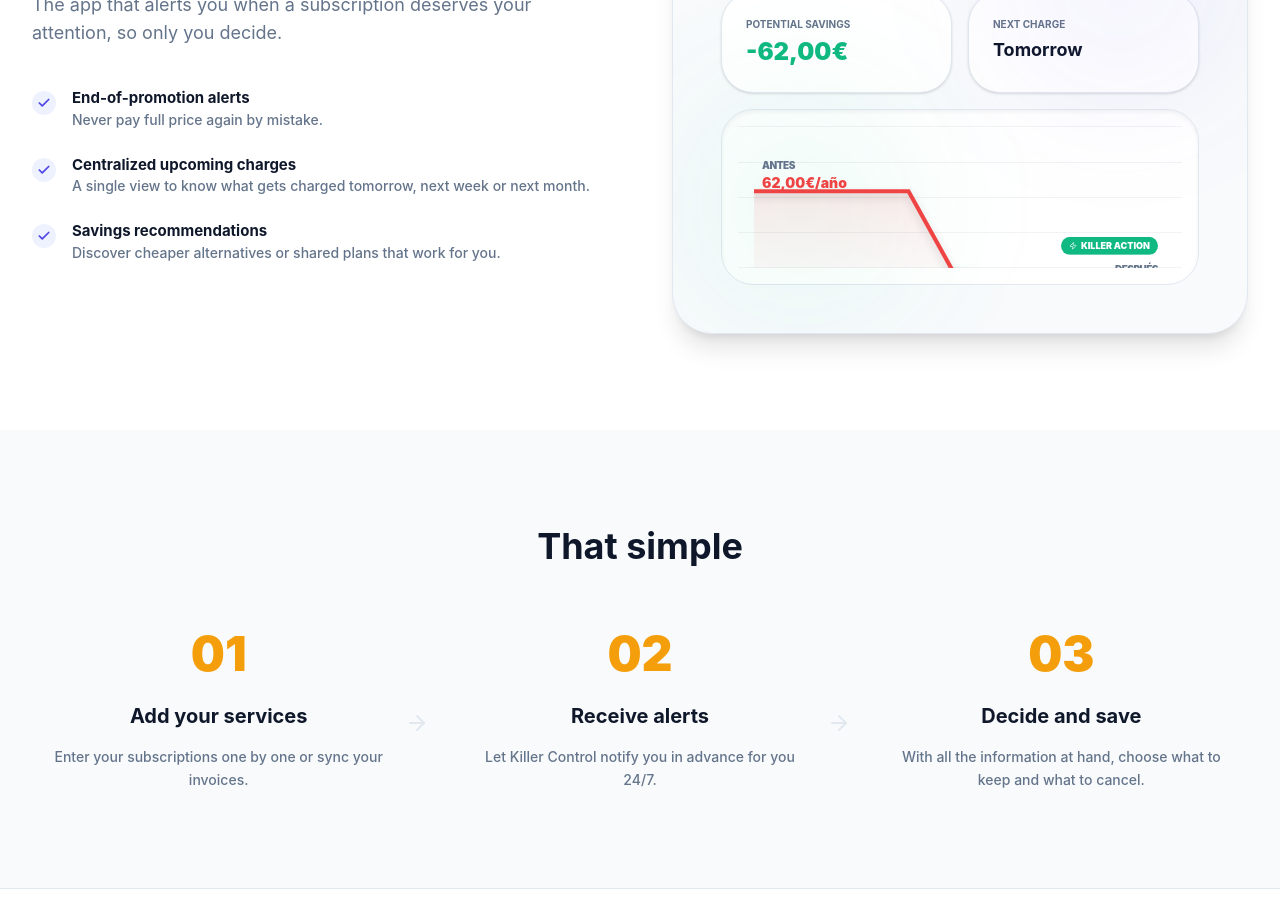
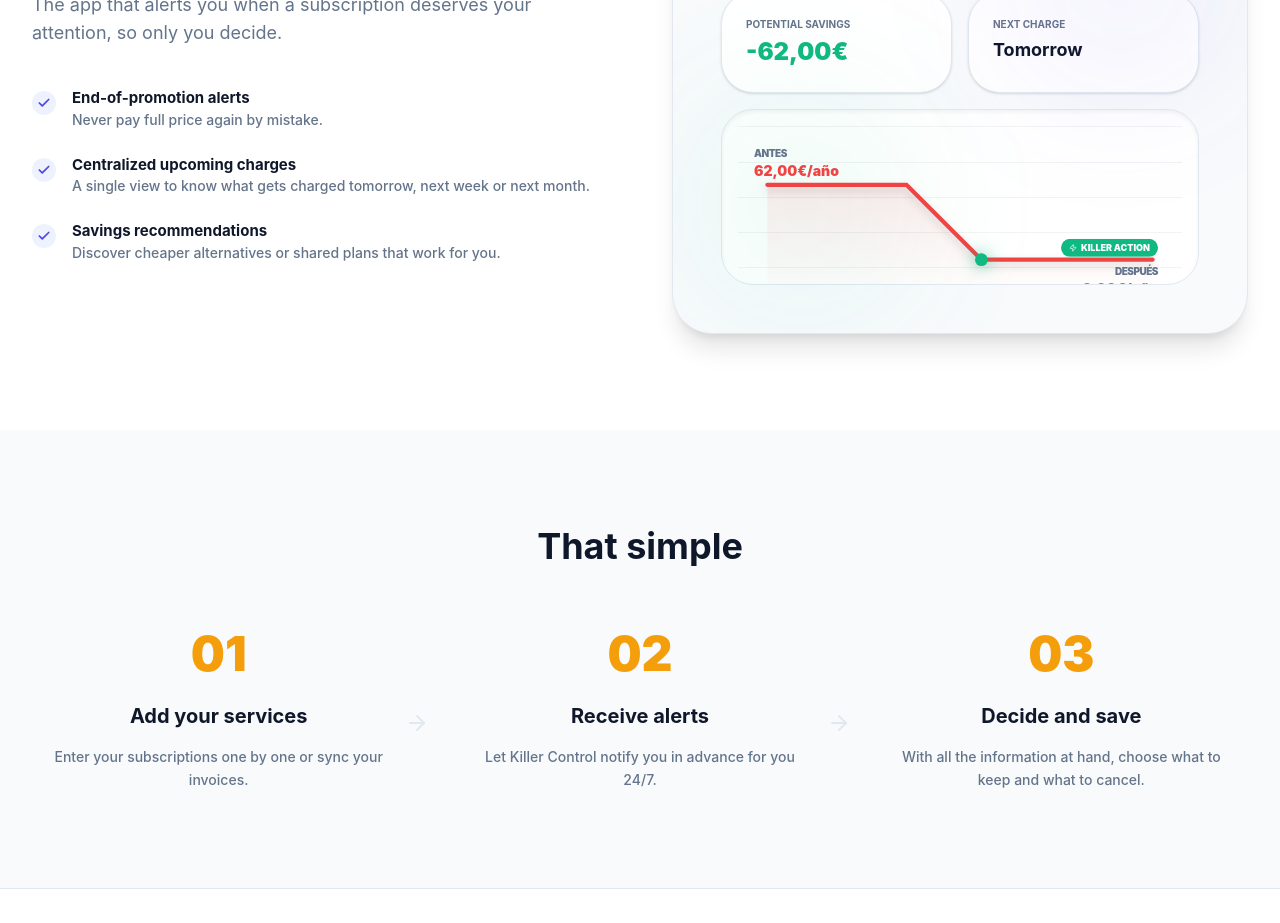
Before and after one commit to ranndoneur26/killer-control, a React (Vite) app: page / in a window 1280 px wide. Shown: the part 1520-2443 px from the top of the page. Built offline with nearby package versions, Linux system fonts and the light colour scheme; no server answers.

Commit message:
fix: resolve clipping issues in mockup chart infographic

```diff
--- a/src/components/charts/MockupChart.jsx
+++ b/src/components/charts/MockupChart.jsx
@@ -7,9 +7,9 @@ export default function MockupChart() {
     const { t } = useLanguage();
 
     return (
-        <div className="w-full h-full flex flex-col justify-between p-4 pt-6 relative overflow-hidden">
+        <div className="w-full h-full flex flex-col justify-between p-2 pt-4 relative">
             {/* Background Grid */}
-            <div className="absolute inset-0 flex flex-col justify-between opacity-5">
+            <div className="absolute inset-0 flex flex-col justify-between opacity-5 pointer-events-none">
                 {[...Array(5)].map((_, i) => (
                     <div key={i} className="border-t border-[#0F172A] w-full" />
                 ))}
@@ -17,14 +17,14 @@ export default function MockupChart() {
 
             <div className="relative z-10 flex flex-col h-full">
                 {/* Chart Area */}
-                <div className="flex-1 relative">
+                <div className="flex-1 relative mb-4">
                     <svg viewBox="0 0 400 150" className="w-full h-full preserve-3d">
                         {/* The "Before" area (High cost) */}
                         <motion.path
                             initial={{ pathLength: 0, opacity: 0 }}
                             animate={{ pathLength: 1, opacity: 1 }}
                             transition={{ duration: 1.5, ease: "easeOut" }}
-                            d="M 0,40 L 150,40 L 200,130 L 400,130"
+                            d="M 20,40 L 150,40 L 220,110 L 380,110"
                             fill="none"
                             stroke="#EF4444"
                             strokeWidth="4"
@@ -37,7 +37,7 @@ export default function MockupChart() {
                             initial={{ opacity: 0 }}
                             animate={{ opacity: 0.1 }}
                             transition={{ delay: 1, duration: 1 }}
-                            d="M 0,40 L 150,40 L 200,130 L 400,130 L 400,150 L 0,150 Z"
+                            d="M 20,40 L 150,40 L 220,110 L 380,110 L 380,150 L 20,150 Z"
                             fill="url(#descendingGradient)"
                         />
 
@@ -53,19 +53,19 @@ export default function MockupChart() {
                             initial={{ scale: 0 }}
                             animate={{ scale: 1 }}
                             transition={{ delay: 0.8, type: "spring" }}
-                            cx="200" cy="130" r="6"
+                            cx="220" cy="110" r="6"
                             fill="#10B981"
                             className="drop-shadow-[0_0_8px_rgba(16,185,129,0.8)]"
                         />
                     </svg>
 
                     {/* Labels */}
-                    <div className="absolute top-2 left-2 flex flex-col">
+                    <div className="absolute top-0 left-2 flex flex-col pt-1">
                         <span className="text-[10px] font-black text-[#64748B] uppercase tracking-tighter">Antes</span>
                         <span className="text-sm font-black text-[#EF4444]">62,00€/año</span>
                     </div>
 
-                    <div className="absolute bottom-2 right-2 flex flex-col items-end">
+                    <div className="absolute bottom-0 right-4 flex flex-col items-end pb-1">
                         <div className="bg-[#10B981] text-white text-[9px] font-black px-2 py-0.5 rounded-full mb-1 flex items-center gap-1 animate-bounce">
                             <Zap size={8} /> KILLER ACTION
                         </div>
@@ -75,10 +75,10 @@ export default function MockupChart() {
                 </div>
 
                 {/* Legend / Context */}
-                <div className="mt-4 flex items-center justify-center gap-3 border-t border-[#F1F5F9] pt-3">
-                    <div className="flex items-center gap-1.5 bg-[#F8FAFC] px-3 py-1.5 rounded-full border border-[#E2E8F0]">
+                <div className="mt-auto flex items-center justify-center gap-3 border-t border-[#F1F5F9] pt-3">
+                    <div className="flex items-center gap-1.5 bg-[#F8FAFC] px-3 py-1.5 rounded-full border border-[#E2E8F0] shadow-sm">
                         <TrendingDown size={14} className="text-[#10B981]" />
-                        <span className="text-[10px] font-black text-[#0F172A]">{t('features.hero_chart_desc')}</span>
+                        <span className="text-[10px] font-black text-[#0F172A] whitespace-nowrap">{t('features.hero_chart_desc')}</span>
                     </div>
                 </div>
             </div>
```
